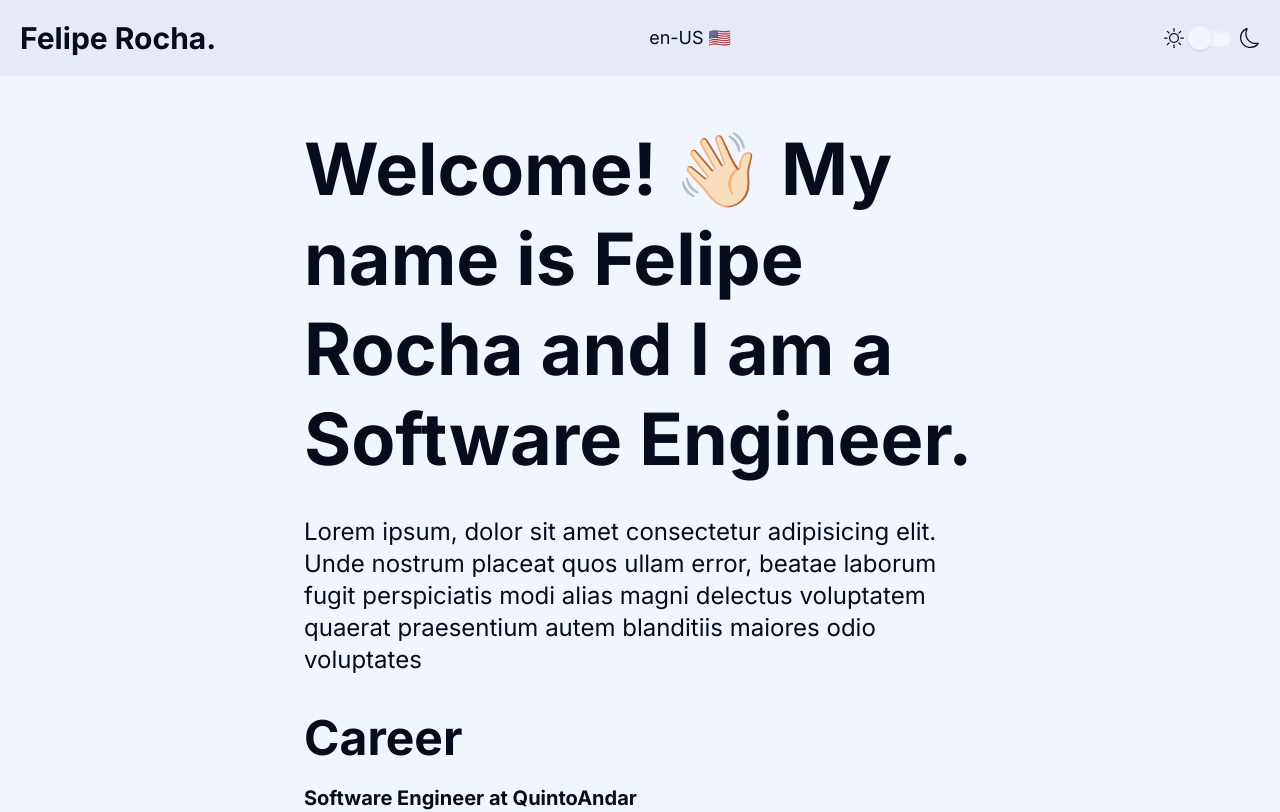
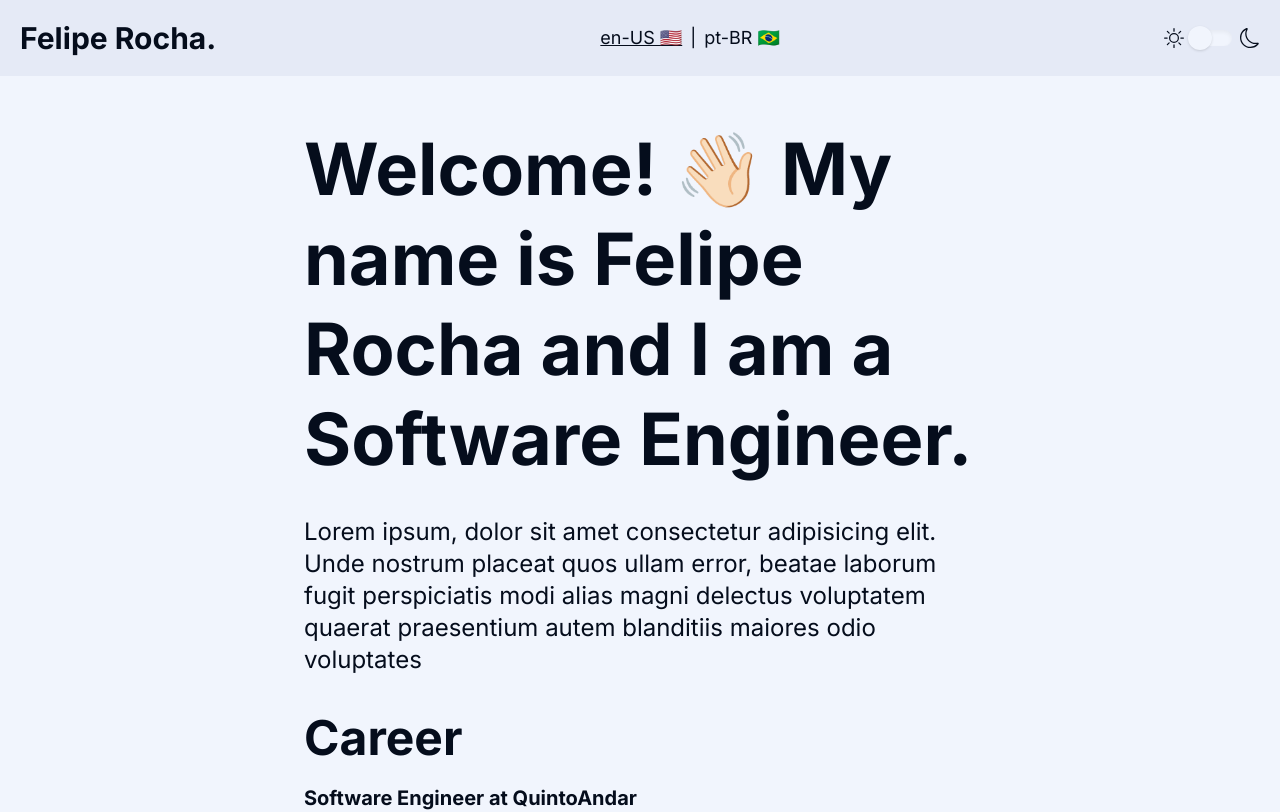
Before and after one commit to feliperocha93/feliperocha, a Next.js app: page /en in a window 1280 px wide. Shown: the top 812 px of the page. Built offline with nearby package versions, Linux system fonts and the light colour scheme; no server answers.

Commit message:
feat: change locale on header

```diff
--- a/src/app/[lang]/layout.tsx
+++ b/src/app/[lang]/layout.tsx
@@ -6,6 +6,7 @@ import type { Metadata } from 'next';
 import { cookies } from 'next/dist/client/components/headers';
 import { Inter } from 'next/font/google';
 import './globals.css';
+import { NextIntlClientProvider } from 'next-intl';
 
 const inter = Inter({ subsets: ['latin'] });
 
@@ -26,9 +27,11 @@ export default function RootLayout({
   return (
     <html lang={lang} className={hasDarkModeCookie ? Theme.DARK : undefined}>
       <body className={inter.className}>
-        <Header hasDarkModeCookie={hasDarkModeCookie} />
-        {children}
-        <Footer />
+        <NextIntlClientProvider locale={lang}>
+          <Header hasDarkModeCookie={hasDarkModeCookie} />
+          {children}
+          <Footer />
+        </NextIntlClientProvider>
       </body>
     </html>
   );
--- a/src/app/[lang]/page.tsx
+++ b/src/app/[lang]/page.tsx
@@ -1,7 +1,3 @@
-//TODO: Deploy
-/**
- * I need rebuild package-lock.json in my own OS
- */
 //TODO: Docker
 /**
  * Create a docker image and push it to docker hub;
@@ -11,7 +7,6 @@
 //TODO: i18n
 /**
  * Create a en-US version;
- * save a cookie always user changes language;
  */
 
 import { Career } from '@/containers/Home/Career';
--- a/src/components/Header/index.tsx
+++ b/src/components/Header/index.tsx
@@ -3,6 +3,8 @@
 import { Toggle } from '@/components/Toggle/index';
 import { useTheme } from '@/hooks/useTheme';
 import { Theme } from '@/types/Theme';
+import { useLocale } from 'next-intl';
+import Link from 'next/link';
 import { Moon, Sun } from 'react-bootstrap-icons';
 
 interface HeaderProps {
@@ -10,6 +12,7 @@ interface HeaderProps {
 }
 
 export function Header({ hasDarkModeCookie = false }: HeaderProps) {
+  const locale = useLocale();
   const { changeTheme, isDarkTheme } = useTheme({ hasDarkModeCookie });
 
   return (
@@ -28,9 +31,25 @@ export function Header({ hasDarkModeCookie = false }: HeaderProps) {
         </div>
 
         <nav className='text-sm lg:text-lg'>
-          <ul className='flex'>
+          <ul className='flex gap-x-2'>
             <li>
-              <button className='hover:underline'>en-US 🇺🇸</button>
+              <Link
+                href='/en'
+                locale={false}
+                className={locale === 'en' ? 'underline' : 'hover:underline'}
+              >
+                en-US 🇺🇸
+              </Link>
+            </li>
+            |
+            <li>
+              <Link
+                href='/pt'
+                locale={false}
+                className={locale === 'pt' ? 'underline' : 'hover:underline'}
+              >
+                pt-BR 🇧🇷
+              </Link>
             </li>
           </ul>
         </nav>
```
